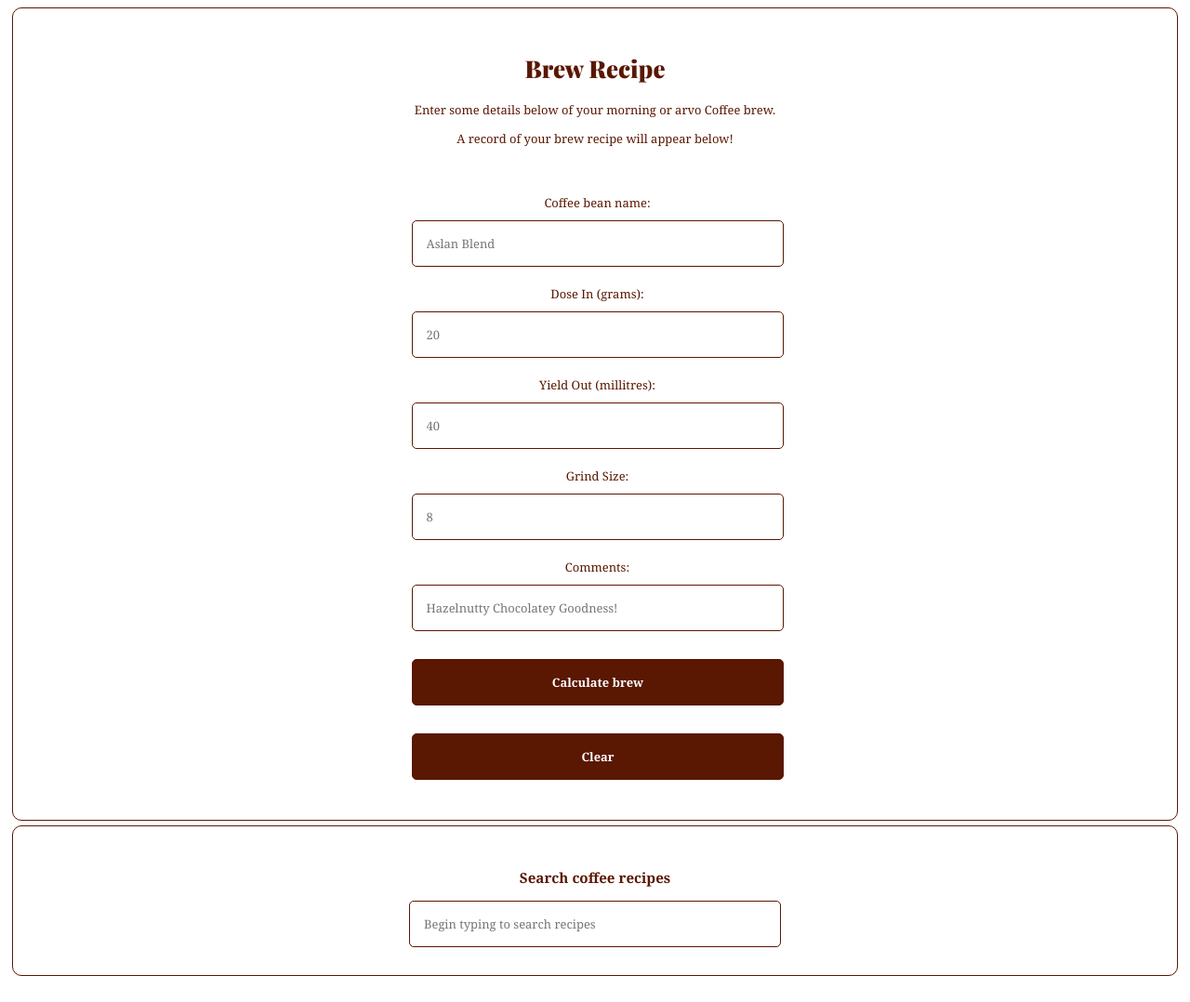
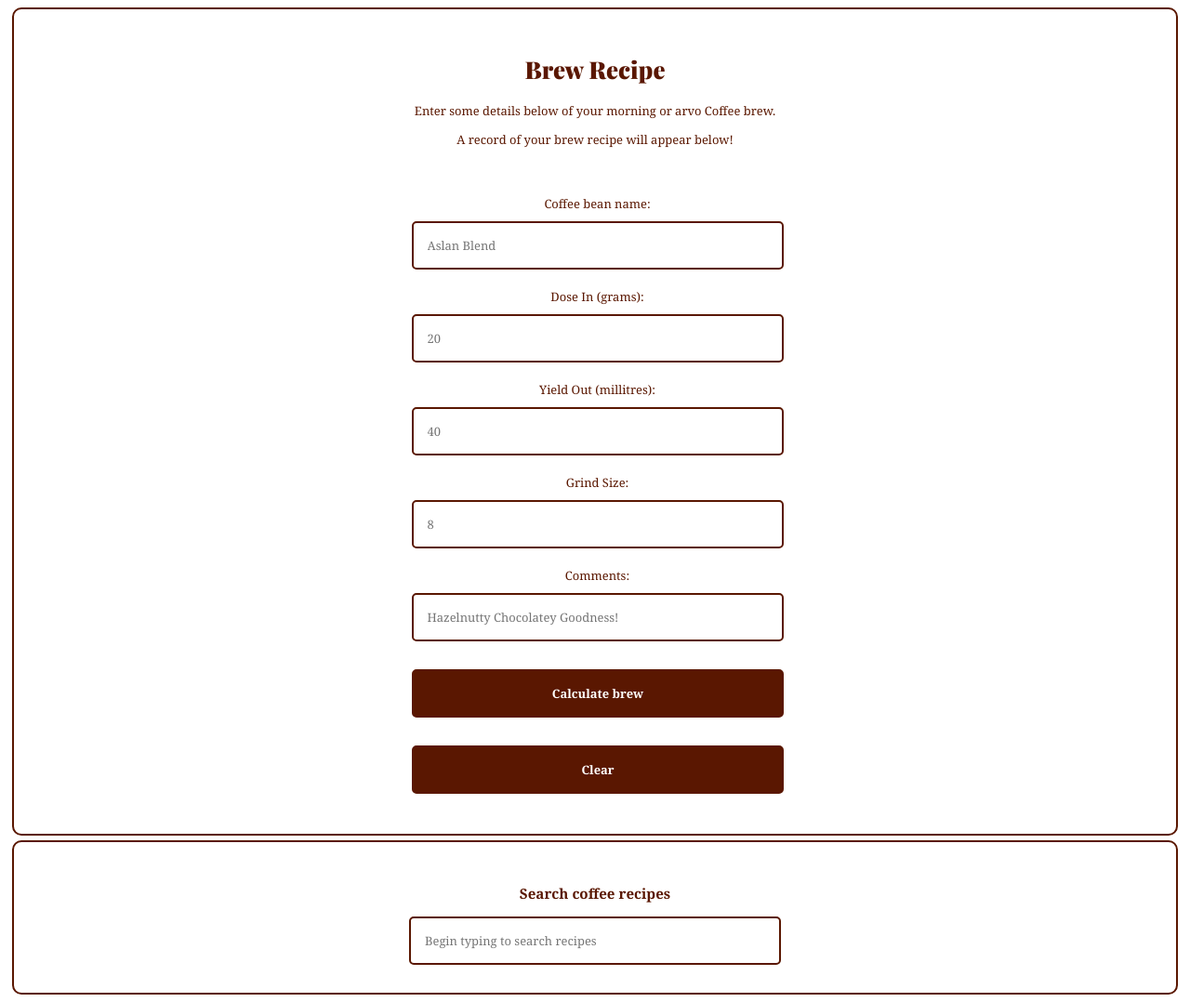
Before and after one commit to benolabs/coffee-brew-ratios, a FastAPI app: page / in a window 1280 px wide. Shown: the whole page at 93% size. Before the commit the page ends 1050 px from the top, so only its background shows below. Run offline with FastAPI, Linux system fonts and the light colour scheme; data that the repository does not hold is empty; some web fonts are replaced.

Commit message:
Changed border to 2px and change jinja2 to reverse order

```diff
--- a/main.py
+++ b/main.py
@@ -61,7 +61,7 @@ def getRatio(dose, yields):
 @app.get('/')
 async def name(request: Request):
     with mysql_connection() as mycursor:
-        mycursor.execute("select * from coffeebrews order by updated_at desc;")
+        mycursor.execute("SELECT * FROM coffeebrews;")
         result = mycursor.fetchall()  # Fetch all results
         print(result)
     return templates.TemplateResponse("home.html", {"request": request, "ratios": result})
--- a/static/styles.css
+++ b/static/styles.css
@@ -13,7 +13,7 @@
   padding: 30px;
   margin: 5px 5px 5px 5px;
   text-align: center;
-  border: 1.5px solid #5a1701;
+  border: 2px solid #5a1701;
   border-radius: 10px;
 }
 
@@ -95,7 +95,7 @@ h1 {
   width: 100%;
   max-width: 400px;
   background-color: #ffffff;
-  border: 1.5px solid #5a1701;
+  border: 2px solid #5a1701;
   border-radius: 5px;
   padding: 15px;
   margin-top: 5px;
@@ -113,7 +113,7 @@ h1 {
 .button-28 {
   appearance: none;
   background-color: #5a1701;
-  border: 1.5px solid #5a1701;
+  border: 2px solid #5a1701;
   border-radius: 5px;
   box-sizing: border-box;
   color: #FFFFFF;
--- a/templates/content.html
+++ b/templates/content.html
@@ -1,5 +1,5 @@
 <div id="content-div">
-    {% for ratio in ratios %}
+    {% for ratio in ratios | reverse %}
     <div class="header">
     <ul id="myUL">
     <form action="/update/{{ratio.coffeeID}}" method="post">
```
